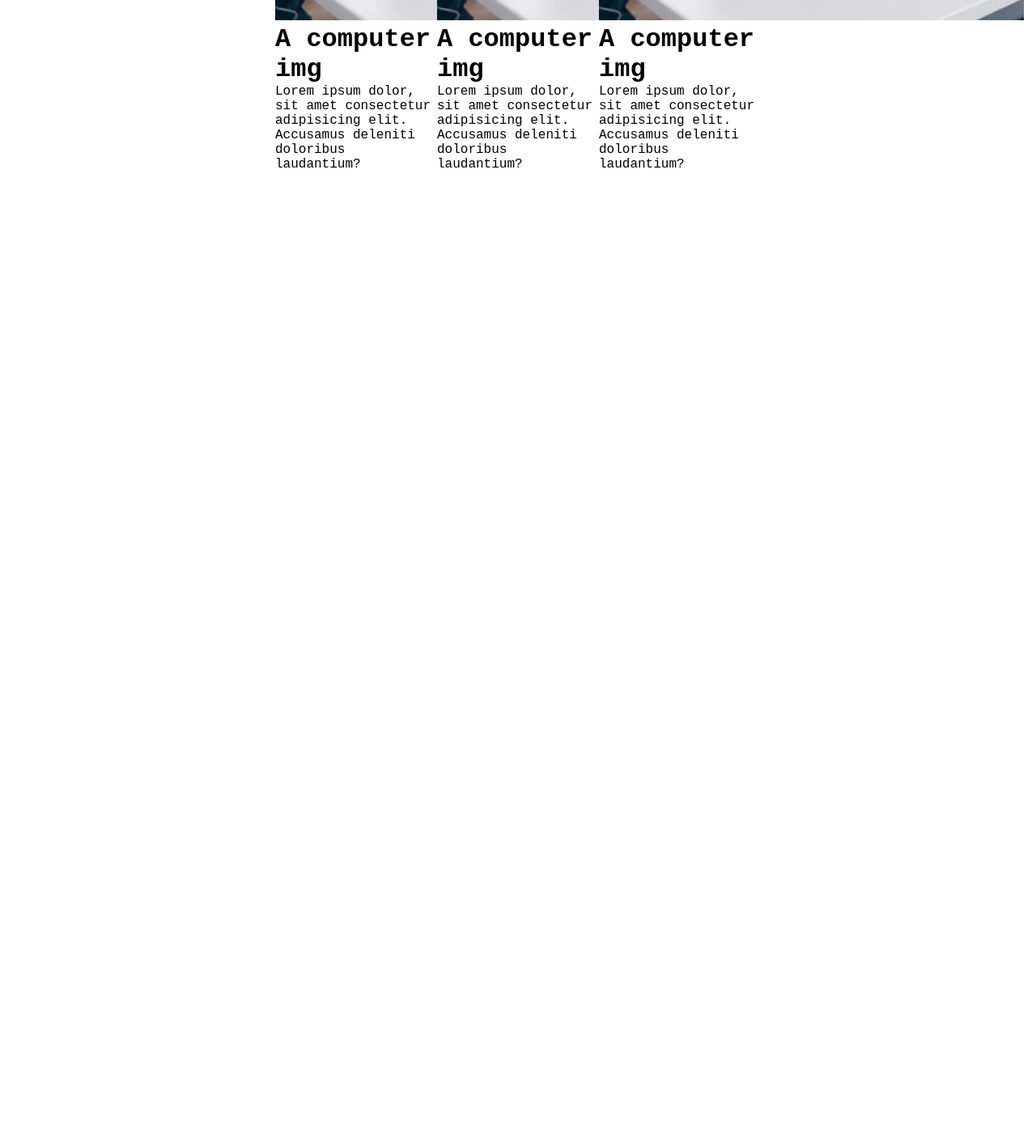
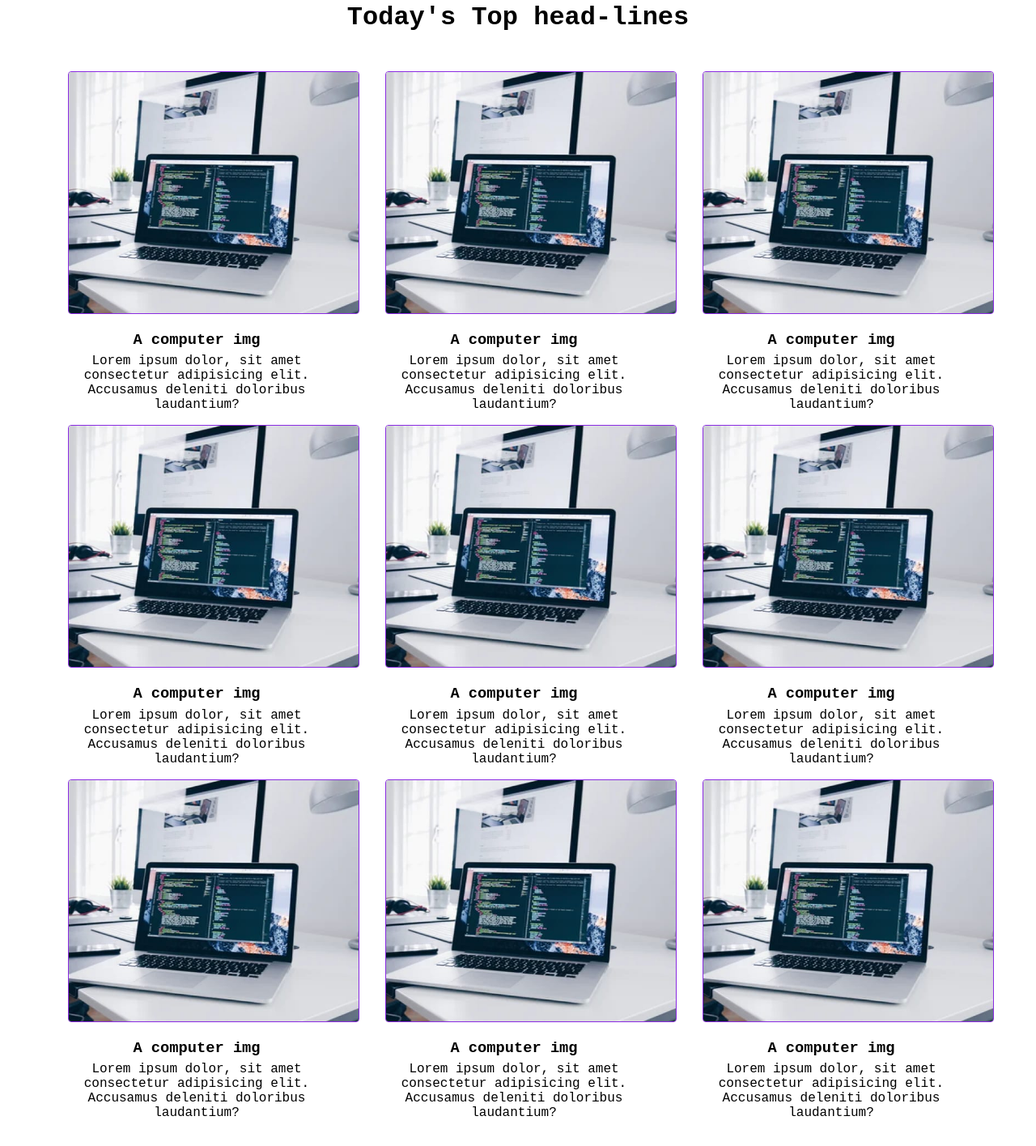
Before and after one commit to KARANSINGH34951/News-Web, a plain HTML site: page index.html in a window 1280 px wide. Shown: the part 563-1979 px from the top of the page at 81% size. Before the commit the page ends 800 px from the top, so only its background shows below. Drawn offline with Linux system fonts and the light colour scheme.

Commit message:
some changes in the card section

```diff
--- a/index.css
+++ b/index.css
@@ -121,7 +121,9 @@ nav ul li a:hover{
   padding: 0;
   box-sizing: border-box;
   font-family: 'Courier New', Courier, monospace;
+  overflow-x: hidden;
 }
+
 
 .container{
   height: 70px;
@@ -161,15 +163,60 @@ nav ul li a:hover{
   font-size: 0.6rem;
 }
 
+.container-2{
+  height: 30rem;
+  background-color: black;
+  background-image: url(istockphoto-1332099138-612x612.jpg);
+  background-repeat: no-repeat;
+  background-size: cover;
+
+}
+
+.container-heading{
+  text-align: center;
+  margin: 1rem 0;
+}
+
+
 .container-3{
+  margin: 1rem;
+  padding: 1rem;
+  width: 100%;
   display: flex;
   justify-content: center;
-  width: 100%;
-  min-height: 700px;
-  /* align-items: center; */
+  flex-wrap: wrap;
 }
 
-.box{
+
+.box img{
   height: 300px;
-  width: 200px;
+  width: 360px;
+  background-size: cover;
+  margin: 1rem;
+  border-radius: 4px;
+  border: 1px solid blueviolet;
 }
+
+.container-3 .box-content{
+ display: flex;
+ justify-content: center;
+ align-items: center;
+ flex-wrap: wrap;
+ width: 350px;
+}
+
+.box-content p{
+  text-align: center;
+  margin-top: 0.4rem;
+}
+
+@media (max-width:1200px) {
+  .container-3 .disapper{
+    display: none;
+  }
+
+  .container-3 .box{
+    justify-content: space-evenly;
+  }
+
+}
--- a/index.html
+++ b/index.html
@@ -26,35 +26,96 @@
   <!-- section-2 -->
 
   <div class="container-2">
-    news
+    <!-- <img src="istockphoto-1332099138-612x612.jpg" alt=""> -->
+    <h1>test</h1>
   </div>
 
+<div class="container-heading">
+  <h1>Today's Top head-lines </h1>
+</div>
 
+  <!-- <div class="container-3">
 
-
-
-
-
-
+  </div> -->
 
   <div class="container-3">
+
     <div class="box">
       <img src="firstj6.jpg">
-      <h1>A computer img</h1>
+      <div class="box-content">
+        <h3>A computer img</h3>
         <p>Lorem ipsum dolor, sit amet consectetur adipisicing elit. Accusamus deleniti doloribus laudantium?</p>
       </div>
+    </div>
+
     <div class="box">
       <img src="firstj6.jpg">
-      <h1>A computer img</h1>
+      <div class="box-content">
+        <h3>A computer img</h3>
         <p>Lorem ipsum dolor, sit amet consectetur adipisicing elit. Accusamus deleniti doloribus laudantium?</p>
       </div>
+    </div>
+
     <div class="box">
       <img src="firstj6.jpg">
-      <h1>A computer img</h1>
+      <div class="box-content">
+        <h3>A computer img</h3>
+        <p>Lorem ipsum dolor, sit amet consectetur adipisicing elit. Accusamus deleniti doloribus laudantium?</p>
+      </div>
+    </div>
+
+    <div class="box">
+      <img src="firstj6.jpg">
+      <div class="box-content">
+        <h3>A computer img</h3>
+        <p>Lorem ipsum dolor, sit amet consectetur adipisicing elit. Accusamus deleniti doloribus laudantium?</p>
+      </div>
+    </div>
+
+    <div class="box">
+      <img src="firstj6.jpg">
+      <div class="box-content">
+        <h3>A computer img</h3>
+        <p>Lorem ipsum dolor, sit amet consectetur adipisicing elit. Accusamus deleniti doloribus laudantium?</p>
+      </div>
+    </div>
+
+    <div class="box">
+      <img src="firstj6.jpg">
+      <div class="box-content">
+        <h3>A computer img</h3>
+        <p>Lorem ipsum dolor, sit amet consectetur adipisicing elit. Accusamus deleniti doloribus laudantium?</p>
+      </div>
+    </div>
+
+    <div class="box">
+      <img src="firstj6.jpg">
+      <div class="box-content">
+        <h3>A computer img</h3>
+        <p>Lorem ipsum dolor, sit amet consectetur adipisicing elit. Accusamus deleniti doloribus laudantium?</p>
+      </div>
+    </div>
+
+    <div class="box">
+      <img src="firstj6.jpg">
+      <div class="box-content">
+        <h3>A computer img</h3>
+        <p>Lorem ipsum dolor, sit amet consectetur adipisicing elit. Accusamus deleniti doloribus laudantium?</p>
+      </div>
+    </div>
+
+    <div class="box disapper">
+      <img src="firstj6.jpg">
+      <div class="box-content">
+        <h3>A computer img</h3>
         <p>Lorem ipsum dolor, sit amet consectetur adipisicing elit. Accusamus deleniti doloribus laudantium?</p>
       </div>
     </div>
 
 
+  </div>
+
+
+
 </body>
 </html>
```
Also changed, not shown: istockphoto-1332099138-612x612.jpg (added). Lines whose indentation alone changed are shown as unchanged.
